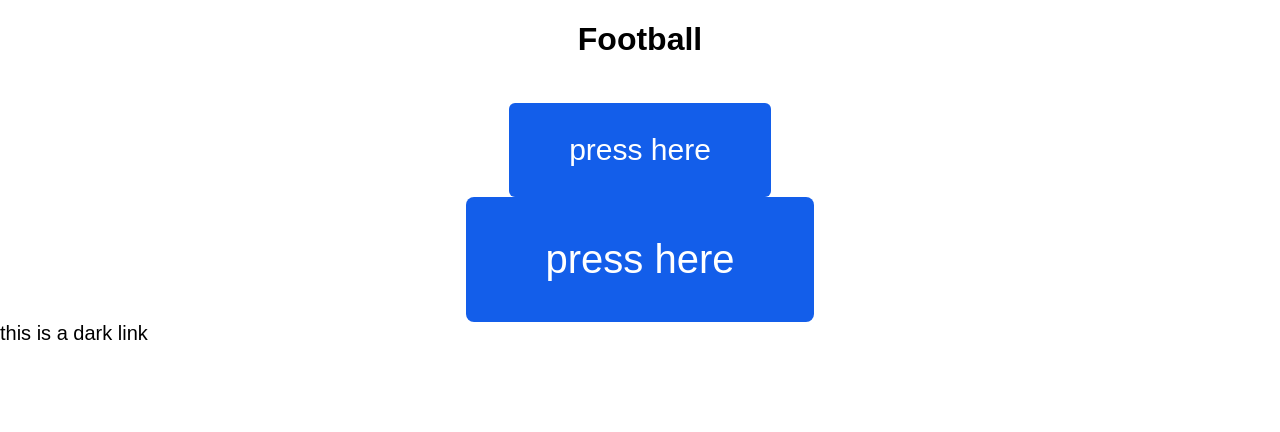
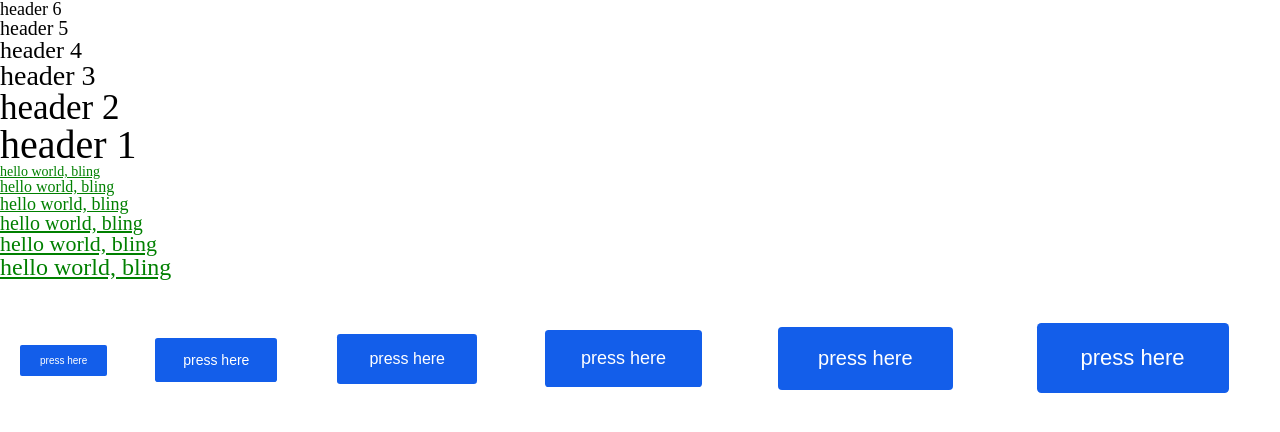
Before and after one commit to Richardinho/football, a React app: page / in a window 1280 px wide. Shown: the top 432 px of the page. Built offline with nearby package versions, Linux system fonts and the light colour scheme.

Commit message:
styles for links

```diff
--- a/package.json
+++ b/package.json
@@ -6,7 +6,8 @@
     "node-sass-chokidar": "^1.2.2",
     "react": "^16.3.2",
     "react-dom": "^16.3.2",
-    "react-scripts-cssmodules": "^1.1.10"
+    "react-scripts-cssmodules": "^1.1.10",
+    "reset-css": "^3.0.0"
   },
   "scripts": {
     "start": "react-scripts start",
--- a/src/App.js
+++ b/src/App.js
@@ -8,16 +8,54 @@ class App extends Component {
     return (
       <div>
         <div className={styles.App}>
-          <h1>Football</h1>
-          <Link type="light" text="hello world"/>
-          <div className={styles.buttonContainer}>
-            <Button text="press here"/>
-          </div>
-          <div style={{ fontSize: '40px'}}>
-            <Button text="press here"/>
-          </div>
+          <h6>header 6</h6>
+          <h5>header 5</h5>
+          <h4>header 4</h4>
+          <h3>header 3</h3>
+          <h2>header 2</h2>
+          <h1>header 1</h1>
+
+          <ul className={styles.buttonList}>
+            <li style={{ fontSize: '14px' }}>
+              <Link type="light" text="hello world, bling"/>
+            </li>
+            <li style={{ fontSize: '16px' }}>
+              <Link type="light" text="hello world, bling"/>
+            </li>
+            <li style={{ fontSize: '18px' }}>
+              <Link type="light" text="hello world, bling"/>
+            </li>
+            <li style={{ fontSize: '20px' }}>
+              <Link type="light" text="hello world, bling"/>
+            </li>
+            <li style={{ fontSize: '22px' }}>
+              <Link type="light" text="hello world, bling"/>
+            </li>
+            <li style={{ fontSize: '24px' }}>
+              <Link type="light" text="hello world, bling"/>
+            </li>
+          </ul>
+          <ul className={styles.buttonsList}>
+            <li style={{ fontSize: '10px' }}>
+              <Button text="press here"/>
+            </li>
+            <li style={{ fontSize: '14px' }}>
+              <Button text="press here"/>
+            </li>
+            <li style={{ fontSize: '16px' }}>
+              <Button text="press here"/>
+            </li>
+            <li style={{ fontSize: '18px' }}>
+              <Button text="press here"/>
+            </li>
+            <li style={{ fontSize: '20px' }}>
+              <Button text="press here"/>
+            </li>
+            <li style={{ fontSize: '22px' }}>
+              <Button text="press here"/>
+            </li>
+          </ul>
         </div>
-        <Link type="dark" text="this is a dark link"/>
       </div>
     );
   }
--- a/src/App.module.css
+++ b/src/App.module.css
@@ -1,5 +1,3 @@
-.App {
-  text-align: center; }
-
-.buttonContainer {
-  font-size: 30px; }
+.buttonsList > li {
+  padding: 2em;
+  display: inline-block; }
--- a/src/App.module.scss
+++ b/src/App.module.scss
@@ -1,7 +1,4 @@
-.App {
-  text-align: center;
+.buttonsList > li  {
+  padding: 2em;
+  display: inline-block;
 }
-
-.buttonContainer {
-  font-size: 30px;
-}
--- a/src/components/link/styles.module.css
+++ b/src/components/link/styles.module.css
@@ -1,43 +1,11 @@
-
-a {
-  text-decoration: none;
-  font-size: 20px;
-}
-
-a:link {
-}
-
-a:visited {
-}
-
-a:focus {
-  border-bottom: 0.1em solid;
-}
-
-a:hover {
-  border-bottom: 0.1em solid;
-}
-
-a:active {
-  color: #CDFEAA;
-}
+a.light {
+  font-size: inherit; }
 
 a.light:link,
 a.light:visited {
-  color: white;
-}
+  color: green; }
+
 a.light:focus,
 a.light:hover,
 a.light:active {
-  color: red;
-}
-
-a.dark:link,
-a.dark:visited {
-  color: black;
-}
-a.dark:focus,
-a.dark:hover,
-a.dark:active {
-  color: green;
-}
+  color: red; }
--- /dev/null
+++ b/src/components/link/styles.module.scss
@@ -0,0 +1,15 @@
+$link-light-color: green;
+$link-light-color-hover: red;
+
+a.light {
+  font-size: inherit;
+}
+a.light:link,
+a.light:visited {
+  color: $link-light-color;
+}
+a.light:focus,
+a.light:hover,
+a.light:active {
+  color: $link-light-color-hover;
+}
--- a/src/index.js
+++ b/src/index.js
@@ -1,5 +1,7 @@
 import React from 'react';
 import ReactDOM from 'react-dom';
+import 'reset-css';
+import './styles/headers.css';
 import './index.module.css';
 import App from './App';
 import registerServiceWorker from './registerServiceWorker';
--- a/src/index.module.css
+++ b/src/index.module.css
@@ -1,4 +1,9 @@
+html {
+  font-size: 62.5%; }
+
 body {
+  font-size: 14px;
+  font-size: 1.6rem;
   margin: 0;
   padding: 0;
-  font-family: sans-serif; }
+  font-family: arial sans-serif; }
--- a/src/index.module.scss
+++ b/src/index.module.scss
@@ -1,5 +1,8 @@
+html { font-size: 62.5%; }
 body {
+  font-size: 14px;
+  font-size: 1.6rem;
   margin: 0;
   padding: 0;
-  font-family: sans-serif;
+  font-family: arial sans-serif;
 }
--- /dev/null
+++ b/src/styles/headers.scss
@@ -0,0 +1,18 @@
+h1 {
+  font-size: 4rem;
+}
+h2 {
+  font-size: 3.5rem;
+}
+h3 {
+  font-size: 2.8rem;
+}
+h4 {
+  font-size: 2.4rem;
+}
+h5 {
+  font-size: 2rem;
+}
+h6 {
+  font-size: 1.8rem;
+}
```
Also changed, not shown: 2 other files (tests, documents, lock files or other folders).
